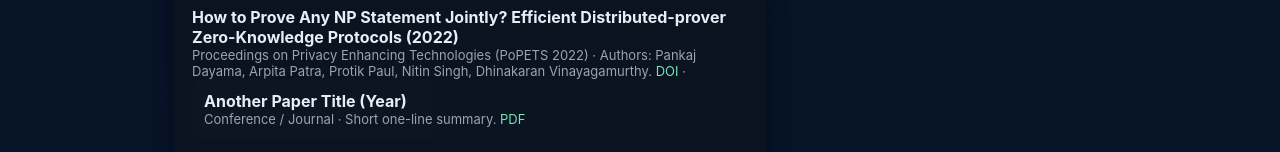
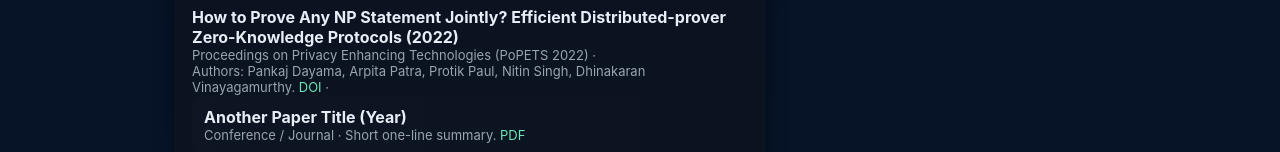
Before and after one commit to Protikpaul/Protikpaul, a plain HTML site: page index.html in a window 1280 px wide. Shown: the part 1159-1311 px from the top of the page. Drawn offline with Linux system fonts and the light colour scheme.

Commit message:
Update index.html

```diff
--- a/index.html
+++ b/index.html
@@ -108,6 +108,8 @@
           <strong>How to Prove Any NP Statement Jointly? Efficient Distributed-prover Zero-Knowledge Protocols (2022)</strong>
           <div class="small">
           Proceedings on Privacy Enhancing Technologies (PoPETS 2022) ·
+            </div>
+            <div class="small">
             Authors: Pankaj Dayama, Arpita Patra, Protik Paul, Nitin Singh, Dhinakaran Vinayagamurthy.
           <a href="https://doi.org/10.2478/popets-2022-0055" target="_blank">DOI</a> ·
         </div>
```
